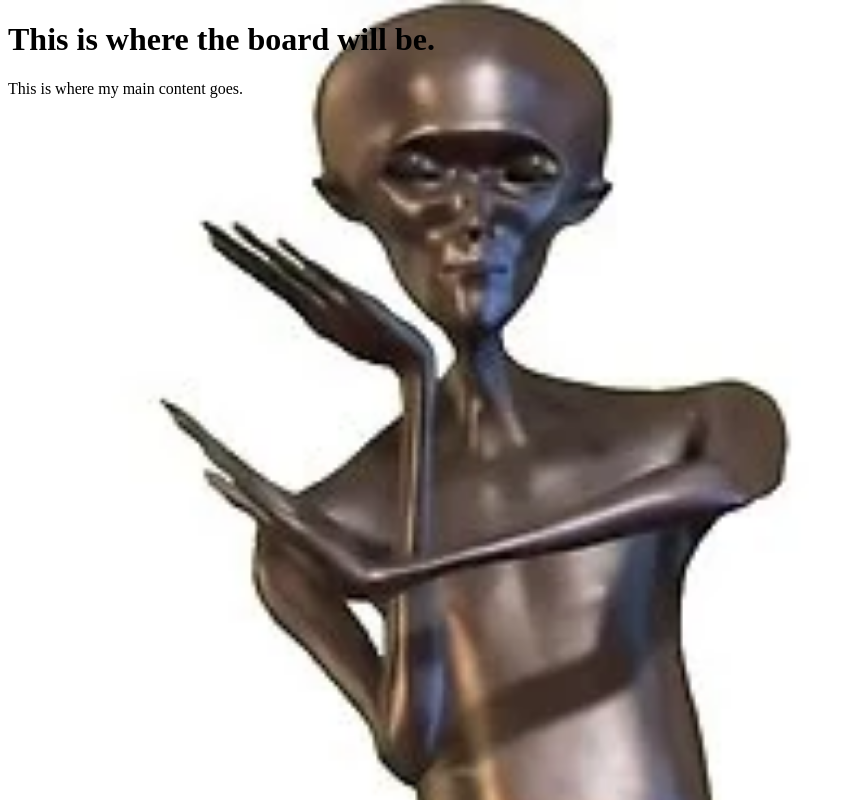
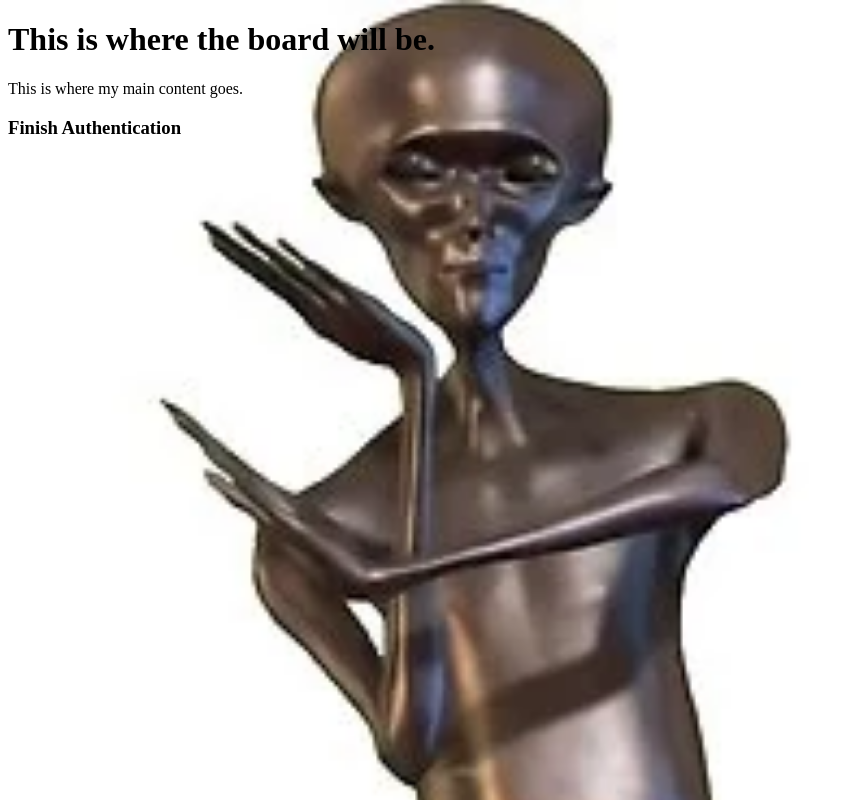
Before and after one commit to KoltMc/My-Taskboard, a plain HTML site: page taskboard.html in a window 1280 px wide. Shown: the whole page, without its empty margins (0-847 px from the left). Drawn offline with Linux system fonts and the light colour scheme.

Commit message:
Add task div

```diff
--- a/taskboard.html
+++ b/taskboard.html
@@ -10,7 +10,9 @@
 <body>
     <h1>This is where the board will be.</h1>
     <p>This is where my main content goes.</p>
-
+    <div class="task">
+        <h3>Finish Authentication</h3>
+    </div>
     <!-- link to external javascript files here -->
     <script src="tbscript.js"></script>
 </body>
```
